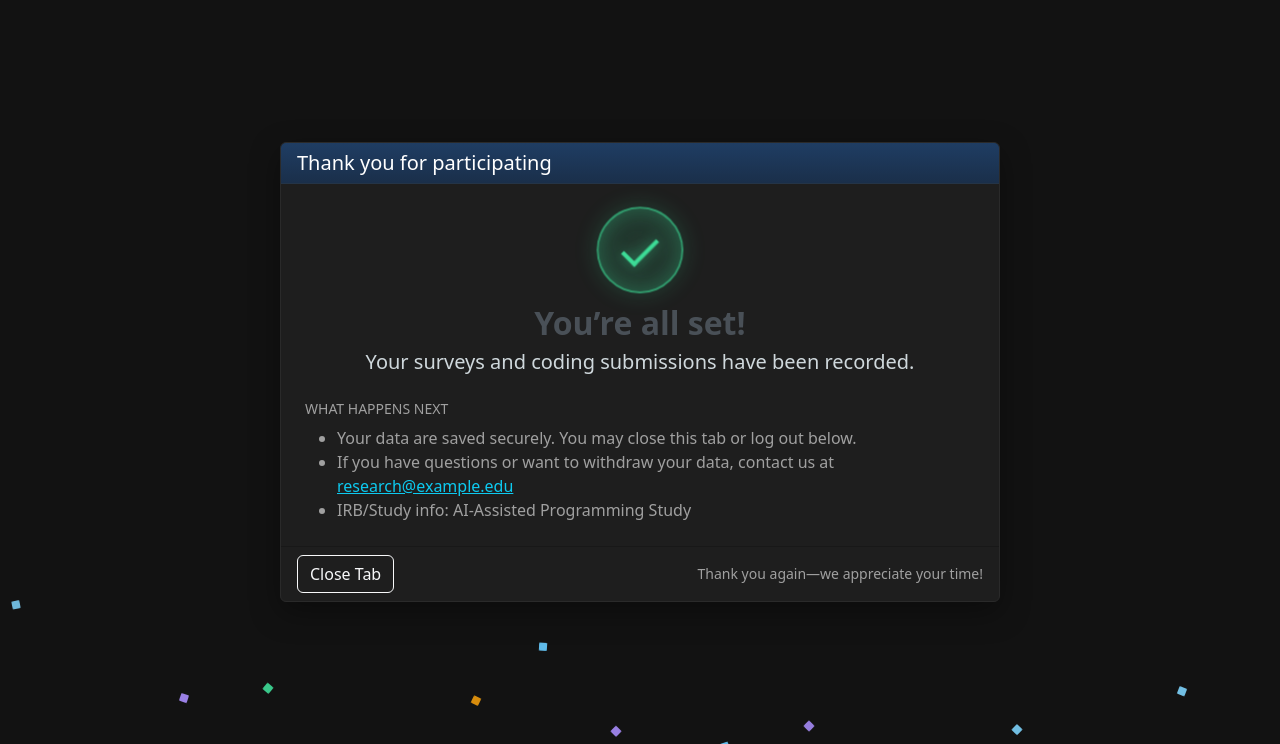
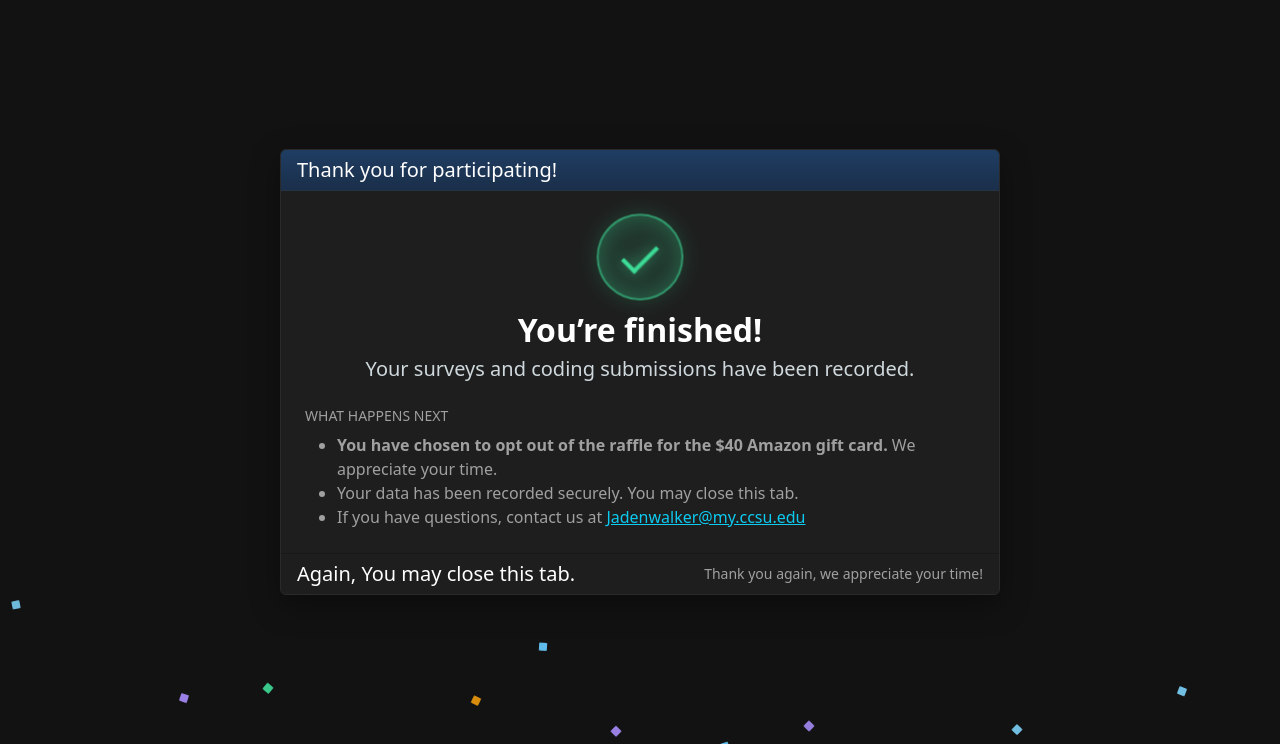
Before and after one commit to jaden81699/CodeEditor, a Django app: page /thank-you/ in a window 1280 px wide. Shown: the part 56-800 px from the top of the page. Run offline with Django 4.2, Linux system fonts and the light colour scheme; parts of the project's set-up code (start-up, migrations or seed data) failed here and were passed over; some libraries are stand-ins or nearby versions.

Commit message:
Fixing the thank-you.html to display message when it detects raffle entry and adding raffle entry to site

```diff
--- a/control_app/views.py
+++ b/control_app/views.py
@@ -688,20 +688,9 @@ def ai_telemetry(request):
 
 
 def thank_you(request):
-    ctx = {
-        "support_email": "research@example.edu",
-        "study_title": "AI-Assisted Programming Study"
-    }
-    return render(request, "thank_you.html", ctx)
-
-
-class ControlLoginView(LoginView):
-    template_name = "login_register.html"
-    redirect_authenticated_user = True
-    success_url = reverse_lazy("pre-assessment")
-
-    def get_success_url(self):
-        return self.success_url
+    raw = (request.GET.get("entered_raffle") or "").strip().lower()
+    entered_raffle = raw in {"1", "true", "yes", "y", "on"}
+    return render(request, "thank_you.html", {"entered_raffle": entered_raffle})
 
 
 def logout_view(request):
--- a/templates/thank_you.html
+++ b/templates/thank_you.html
@@ -144,42 +144,35 @@
         <div class="col-12 col-md-10 col-lg-8 col-xxl-7">
             <div class="card">
                 <div class="card-header">
-                    <h5 class="mb-0">Thank you for participating</h5>
+                    <h5 class="mb-0">Thank you for participating!</h5>
                 </div>
                 <div class="card-body p-4">
                     <div class="text-center mb-3">
                         <div class="success-mark"></div>
-                        <h2 class="fw-semibold mb-1 text-dark-emphasis">You’re all set!</h2>
+                        <h2 class="fw-semibold mb-1 text-white">You’re finished!</h2>
                         <p class="lead mb-0">Your surveys and coding submissions have been recorded.</p>
                     </div>
-
-                    <!-- Completion code (optional) -->
-                    {% if completion_code %}
-                        <div class="mt-4">
-                            <label class="form-label">Completion Code</label>
-                            <div class="input-group code-box">
-                                <input id="completionCode" type="text" class="form-control"
-                                       value="{{ completion_code }}" readonly>
-                                <button id="copyBtn" class="btn btn-outline-light" type="button">Copy</button>
-                            </div>
-                            <div id="copyHint" class="form-text text-muted">Provide this code if you were asked to
-                                confirm participation.
-                            </div>
-                        </div>
-                    {% endif %}
 
                     <!-- What happens next -->
                     <div class="mt-4">
                         <h6 class="text-uppercase text-muted small mb-2">What happens next</h6>
                         <ul class="mb-0 text-muted">
-                            <li>Your data are saved securely. You may close this tab or log out below.</li>
-                            <li>If you have questions or want to withdraw your data, contact us at
-                                <a href="mailto:{{ support_email|default:'research@example.edu' }}" class="link-info">
-                                    {{ support_email|default:'research@example.edu' }}
+                            {% if entered_raffle %}
+                                <li>
+                                    Your email address has been recorded. We will reach out by [NEED TO FIGURE OUT DATE]
+                                    if you are selected as the recipient of the $40 Amazon gift card.
+                                </li>
+                            {% else %}
+                                <li>
+                                    <b>You have chosen to opt out of the raffle for the $40 Amazon gift card.</b> We appreciate
+                                        your time.
+                                </li>
+                            {% endif %}
+                            <li>Your data has been recorded securely. You may close this tab.</li>
+                            <li>If you have questions, contact us at
+                                <a href="mailto:Jadenwalker@my.ccsu.edu" class="link-info">
+                                    Jadenwalker@my.ccsu.edu
                                 </a>
-                            </li>
-                            <li class="text-muted">IRB/Study info: <span
-                                    class="text-muted">{{ study_title|default:"AI-Assisted Programming Study" }}</span>
                             </li>
                         </ul>
                     </div>
@@ -187,16 +180,9 @@
 
                 <div class="card-footer d-flex flex-wrap gap-2 justify-content-between">
                     <div>
-                        {% if request.user.is_authenticated %}
-                            {% if request.user.participantprofile.group == 'C' %}
-                                <a href="{% url 'logout' %}" class="btn btn-danger">Log out</a>
-                            {% else %}
-                                <a href="{% url 'logout' %}" class="btn btn-danger">Log out</a>
-                            {% endif %}
-                        {% endif %}
-                        <button type="button" class="btn btn-outline-light" id="closeTab">Close Tab</button>
+                        <h5 class="mb-0 text-white">Again, You may close this tab.</h5>
                     </div>
-                    <small class="text-muted align-self-center">Thank you again—we appreciate your time!</small>
+                    <small class="text-muted align-self-center">Thank you again, we appreciate your time!</small>
                 </div>
             </div>
         </div>
@@ -225,11 +211,6 @@
             }
         });
     })();
-
-    // Close tab (may be blocked if not opened by script)
-    document.getElementById('closeTab')?.addEventListener('click', () => {
-        window.close();
-    });
 
     // Gentle confetti
     (function confetti() {
```
Also changed, not shown: db.sqlite3.
